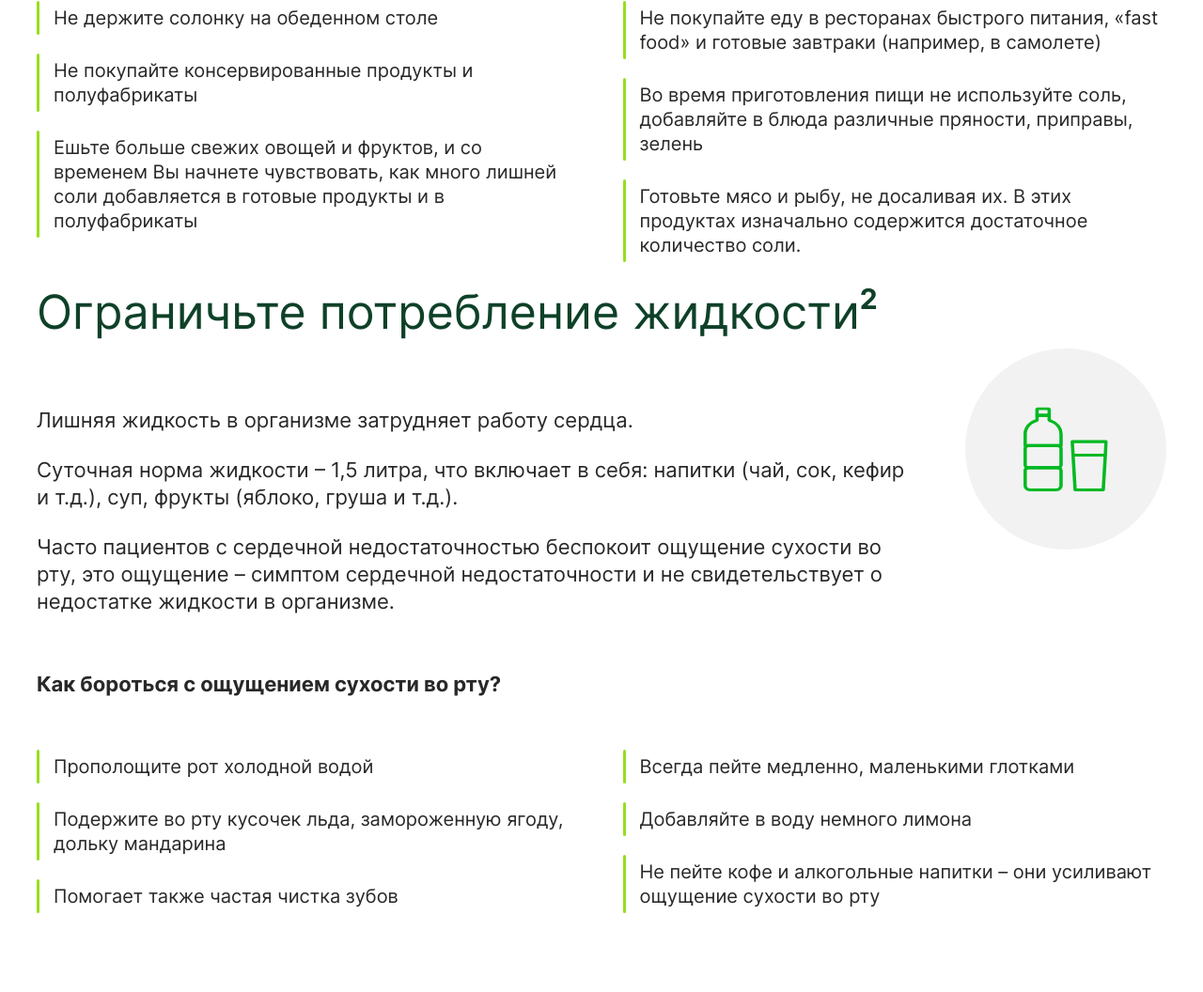
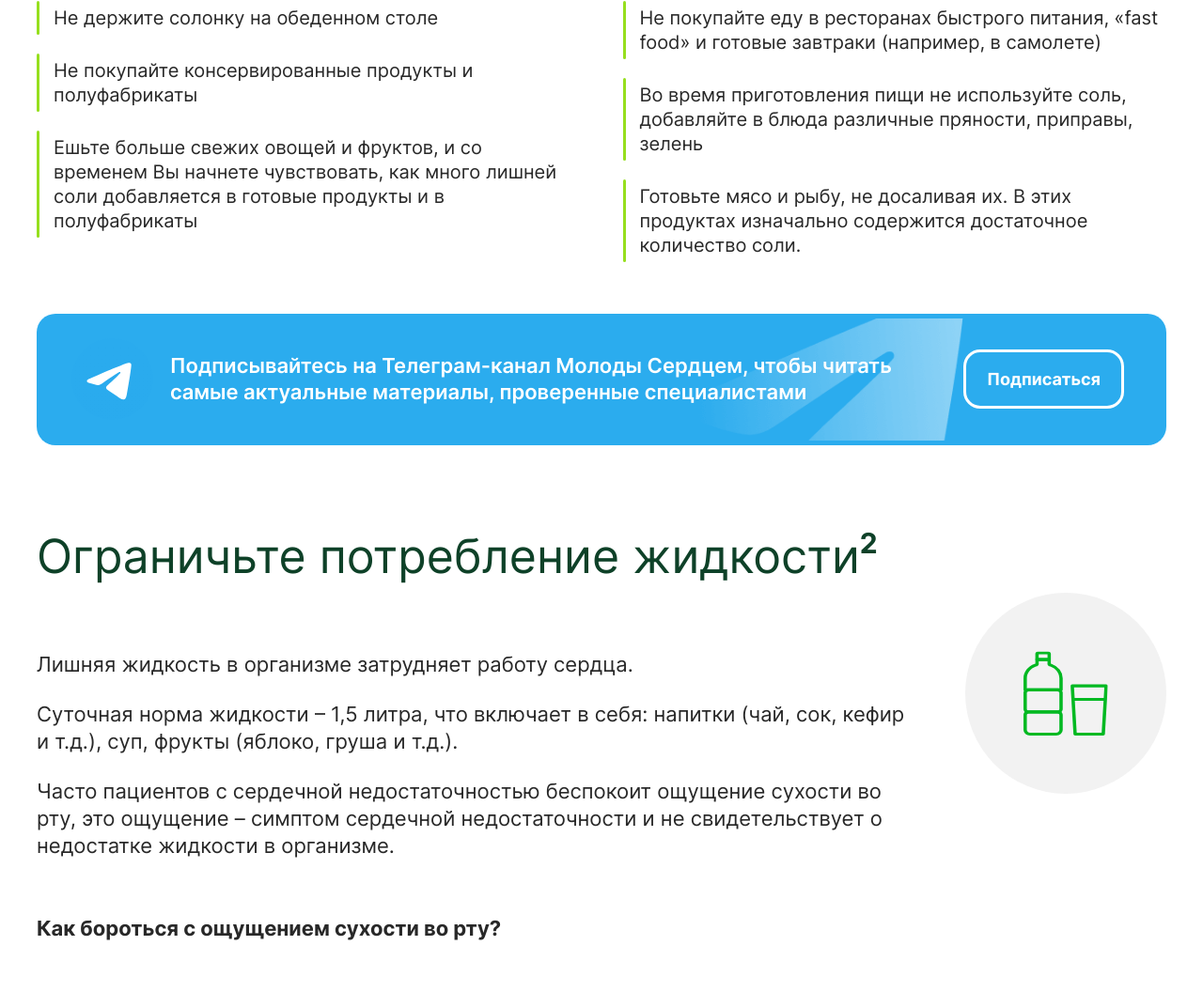
Before and after one commit to vadimvalid/hearts, a website: page dieta.html in a window 1280 px wide. Shown: the part 2686-3742 px from the top of the page at 94% size. Drawn offline with Linux system fonts and the light colour scheme.

Commit message:
Add telegram bot link

```diff
--- a/dieta.html
+++ b/dieta.html
@@ -264,7 +264,7 @@
           </div>
         </div>
       </section>
-      <!-- <section class="section section--subscribe">
+      <section class="section section--subscribe">
         <div class="container">
           <div class="subscribe__content">
             <img src="./images/icons/tg-logo.svg" alt="telegram" />
@@ -272,10 +272,15 @@
               Подписывайтесь на Телеграм-канал Молоды Сердцем, чтобы читать
               самые актуальные материалы, проверенные специалистами
             </p>
-            <a href="#" class="button button--secondary">Подписаться</a>
+            <a
+              href="https://t.me/molody_serdcem_bot"
+              class="button button--secondary"
+              target="_blank"
+              >Подписаться</a
+            >
           </div>
         </div>
-      </section> -->
+      </section>
       <section class="section section section--text-icon">
         <div class="container">
           <div class="text-icon__content">
```
Also changed, not shown: orvi-2.html (+8 -3 lines), orvi.html (+8 -3 lines), therapy.html (+8 -3 lines), with-xsn.html (+8 -3 lines).
